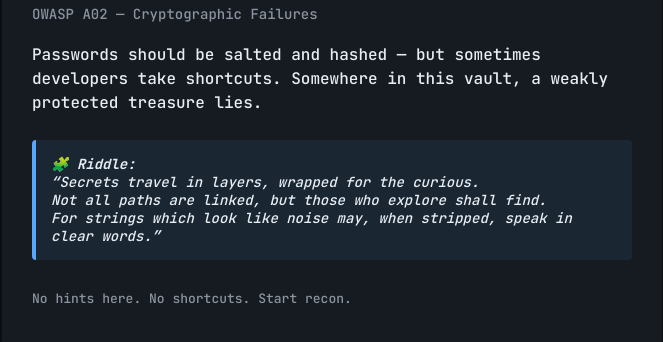
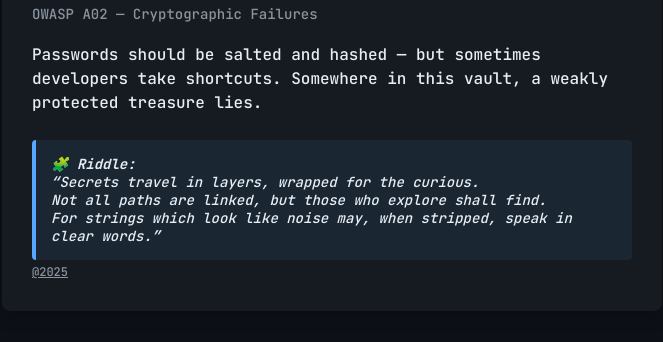
Before and after one commit to mrendless999/THE_CRACKERS, a plain HTML site: page index.html in a window 1280 px wide. Shown: the part 196-538 px from the top of the page, without its empty margins (308-971 px from the left). Drawn offline with Linux system fonts and the light colour scheme; a script that the page names is missing.

Commit message:
Update index.html

```diff
--- a/index.html
+++ b/index.html
@@ -23,7 +23,7 @@
         For strings which look like noise may, when stripped, speak in clear words.”
     </div>
 
-    <p class="note">No hints here. No shortcuts. Start recon.</p>
+    <a href="robots.txt" style="font-size:12px;color:#8b949e;">@2025</a>
 </div>
 
 <script src="script.js"></script>
```
